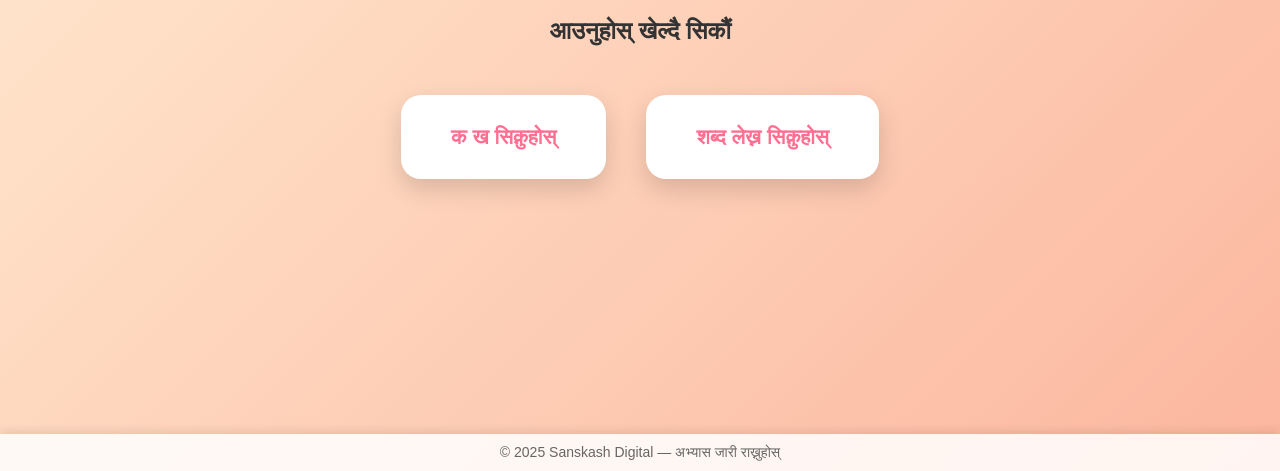
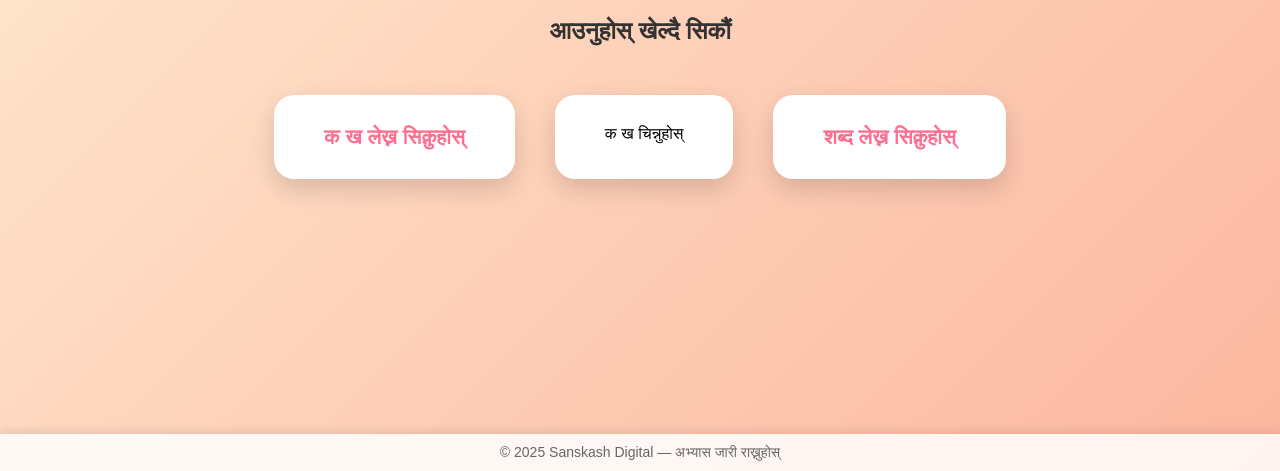
Before and after one commit to PannalalBk/nepalivarnamala, a plain HTML site: page index.html in a window 1280 px wide. Shown: the part 329-800 px from the top of the page. Drawn offline with Linux system fonts and the light colour scheme.

Commit message:
Update index.html with new learning section
Added a new section for 'क ख चिन्नुहोस्' and updated links.

```diff
--- a/index.html
+++ b/index.html
@@ -115,11 +115,16 @@
 
     <div class="container">
         <div class="kakha">
-            <a href="varnamala.html">क ख सिक्नुहोस्</a>
+            <a href="varnamala.html">क ख लेख्न सिक्नुहोस्</a>
+        </div>
+         <div class="level>
+            <a href="kakhalevel.html"> क ख चिन्नुहोस् </a>
+
         </div>
         <div class="practice">
             <a href="practice.html">शब्द लेख्न सिक्नुहोस्</a>
         </div>
+
     </div>
 
     <div class="footer">© 2025 Sanskash Digital — अभ्यास जारी राख्नुहोस्</div>
```
